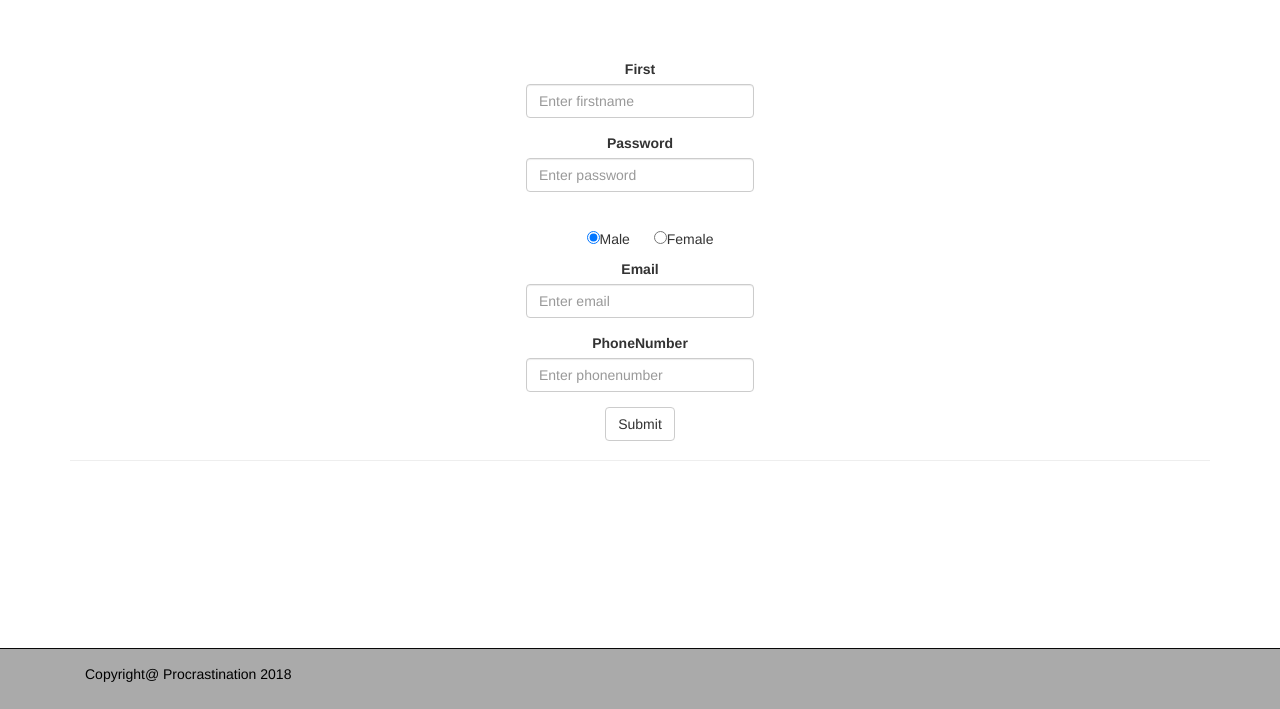
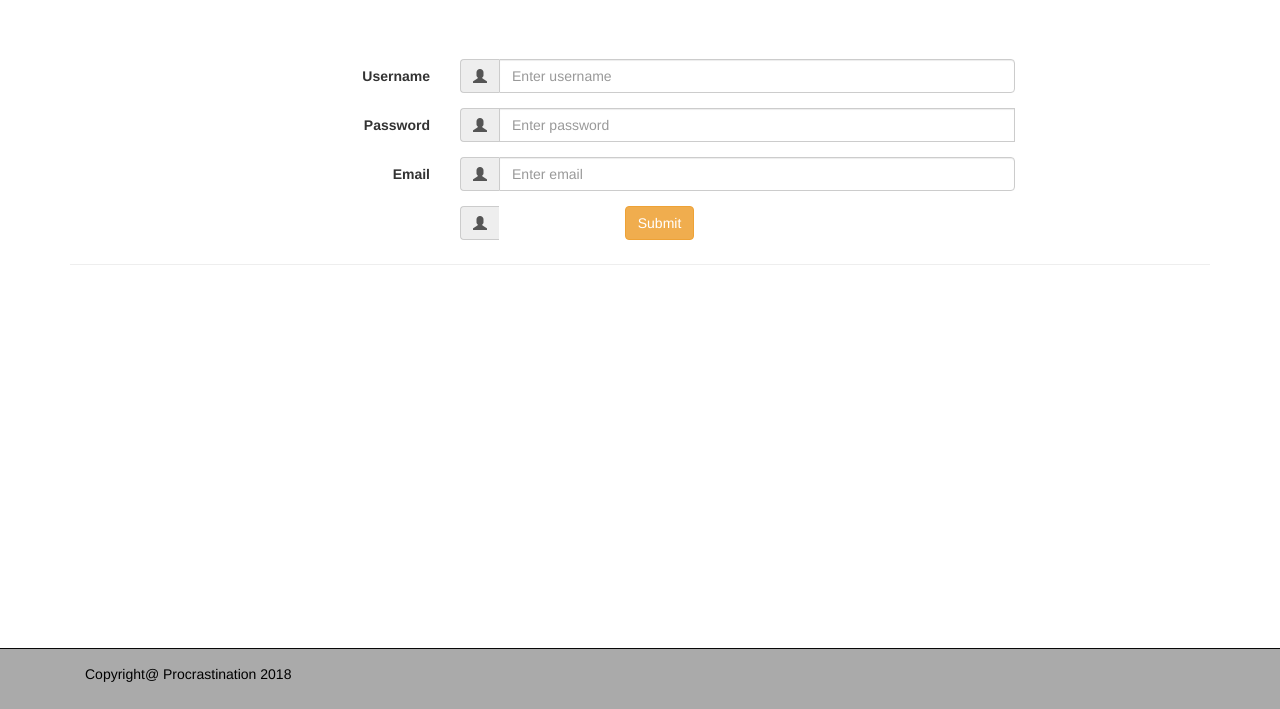
Before and after one commit to Monyflicky/Procrastination, a PHP site: page /register.php in a window 1280 px wide. Shown: the part 91-800 px from the top of the page. Run offline with PHP 8.4, Linux system fonts and the light colour scheme; a stand-in replaces the project's code that opens the database connection; some libraries are stand-ins or nearby versions.

Commit message:
Add files via upload

```diff
--- a/Procrastination/Scripts/register.php
+++ b/Procrastination/Scripts/register.php
@@ -4,19 +4,19 @@
 
     $firstname = $_POST['firstname'];
     $password = md5($_POST['password']);
-    $gender = $_POST['gender'];
+
     $email = $_POST['email'];
-    $phone = $_POST['phone'];
+
 
     //$firstname = mysqli_real_escape_string($db,$firstname);
     //$password = mysqli_real_escape_string($db,$password);
    // $password = md5($password);
 
-   if(!empty($firstname) || !empty($password) || !empty($gender) || !empty($email) || !empty($phone)){
+   if(!empty($firstname) || !empty($password) || !empty($email) ){
        $host = "localhost";
        $dbFirstname = "root";
        $dbPassword = "";
-       $dbname    = "procrastination";
+       $dbname    = "mydb2";
 
 
 
@@ -32,7 +32,7 @@ else{
          die('Connect_Error('.mysqli_connect_errno().')'.mysqli_connect());
     }else{
          $SELECT = "SELECT email From register Where email = ? Limit 1";
-         $INSERT = "INSERT Into register (username, password, gender, email, phone) VALUES(?,?,?,?,?)";
+         $INSERT = "INSERT Into register (username, password, email) VALUES(?,?,?)";
 
 
        $stmt = $conn->prepare($SELECT);
@@ -47,12 +47,14 @@ else{
 
 
        $stmt = $conn->prepare($INSERT);
-       $stmt->bind_param("ssssi", $firstname, $password, $gender, $email, $phone);
+       $stmt->bind_param("sss", $firstname, $password, $email);
        $stmt ->execute();
-        header("location: login.php");
+       //echo "New record inserted successfully";
+         header("location: login.php");
+
         }
          else{
-              echo "<li> Someone already registered </li>";
+              echo "Someone already registered";
       } $stmt->close();
         $conn->close();
 
@@ -89,8 +91,8 @@ else{
 
           }
           form{
-              width: 20%;
-              display: inline-block;
+
+
             }
       </style>
 
@@ -123,35 +125,53 @@ else{
 
          <div class="page-header">
             <p >
-                    <form action = " " method="POST">
+                    <form class="form-horizontal" action = " " method="POST" id="reg_form">
                             <div class="form-group">
-                               <label for="firstname">First</label>
-                               <input type="text" class="form-control" id="firstname" placeholder="Enter firstname" name="firstname" required>
+                               <label class="col-md-4 control-label" for="firstname">Username</label>
+                               <div class="col-xs-6 inputGroupContainer">
+                                   <div class="input-group"><span class="input-group-addon"><i class="glyphicon glyphicon-user"></i></span>
+                                     <input type="text" class="form-control" id="firstname" placeholder="Enter username" name="firstname" required/>
+                                   </div>
+                            </div>
                             </div>
                             <div class="form-group">
-                               <label for="password">Password</label>
-                             <input type="password" class="form-control" id="password" placeholder="Enter password" name="password" required><br>
-                            </div>
+                               <label class="col-md-4 control-label" for="password">Password</label>
+                                  <div class="col-xs-6 inputGroupContainer">
+                                    <div class="input-group"><span class="input-group-addon"><i class="glyphicon glyphicon-user"></i></span>
+                                       <input type="password" pattern=".{5,10}" class="form-control" id="password" placeholder="Enter password" name="password"
+                                       required/><br>
+                                    </div>
+                                   </div>
+                                  </div>
 
-                           <div class="checkbox">
-                              <label><input type="radio" id="gender" name="gender" value="m" checked required>Male</label>
-                             <label><input type="radio" id="gender" name="gender" value="f" required>Female</label>
-                           </div>
 
-                           <div class="form-group">
-                             <label for="email">Email</label>
-                             <input type="text" class="form-control" id="email" placeholder="Enter email" name="email" required>
-                          </div>
                           <div class="form-group">
-                             <label for="telephone">PhoneNumber</label>
-                             <input type="text" class="form-control" id="phone" placeholder="Enter phonenumber" name="phone" required>
-                         </div>
-                            <input type="submit" class="btn btn-default" name="submit" value="Submit">
+                               <label class="col-md-4 control-label" for="email">Email</label>
+                                  <div class="col-xs-6 inputGroupContainer">
+                                    <div class="input-group"><span class="input-group-addon"><i class="glyphicon glyphicon-user"></i></span>
+                                    <input type="text" class="form-control" id="email" placeholder="Enter email" name="email" required/>
+                                    </div>
+                                   </div>
+                                  </div>
+
+                        <div class="form-group">
+                               <label class="col-md-4 control-label" for="email"></label>
+                                  <div class="col-xs-4">
+                                    <div class="input-group"><span class="input-group-addon"><i class="glyphicon glyphicon-user"></i></span>
+                                    <input type="submit" class="btn btn-warning" name="submit" value="Submit">
+                                    </div>
+                                   </div>
+                                  </div>
+
+
                        </form>
             </p>
          </div>
     </div>
-     <!--This is the footer-->
+    <script src="https://ajax.googleapis.com/ajax/libs/jquery/1.12.4/jquery.min.js"></script>
+    <script src="js/bootstrap.min.js"></script>
+
+
      <div class="navbar navbar-inverse navbar-fixed-bottom" style="background-color: #AAAAAA;">
         <div class="container">
             <div class="navbar-text pull-left">
```
Also changed, not shown: Procrastination/Scripts/comments.inc.php (+10 -5 lines), Procrastination/Scripts/indexComments.php (+10 -18 lines).
